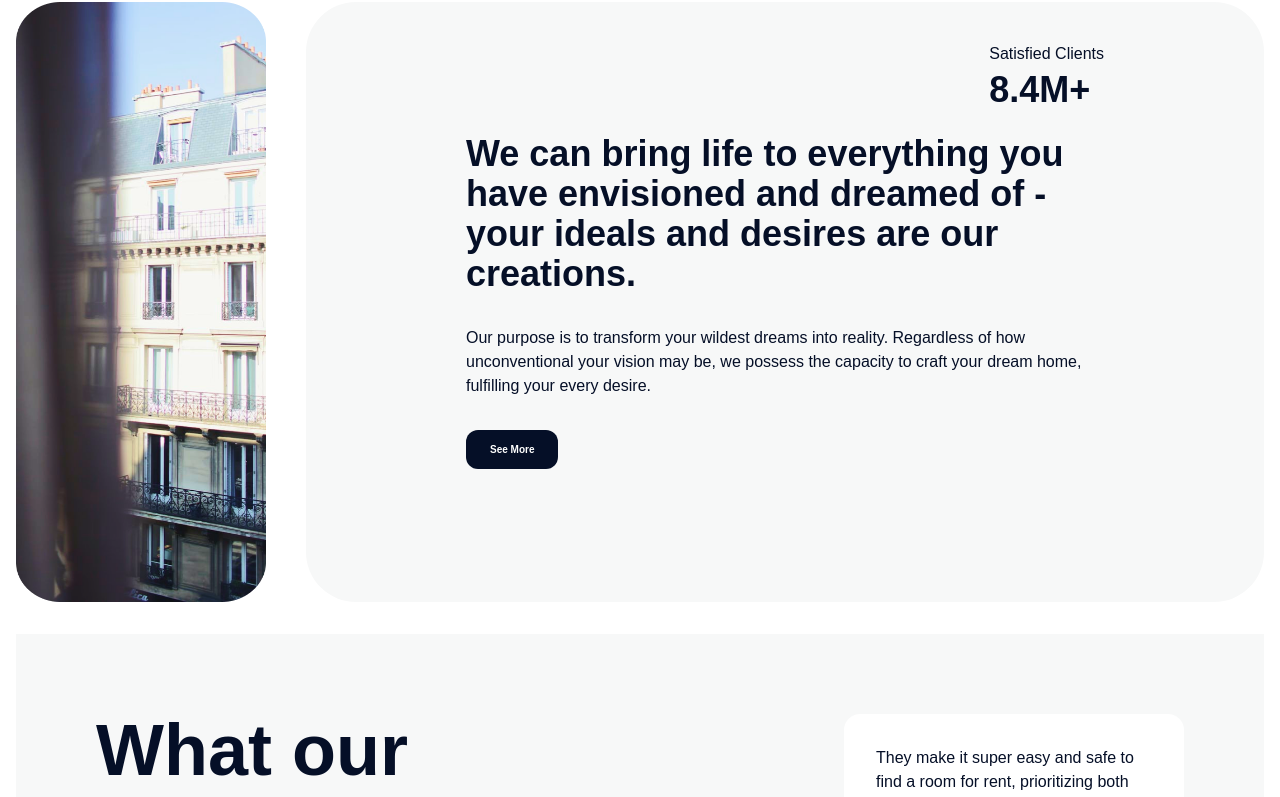
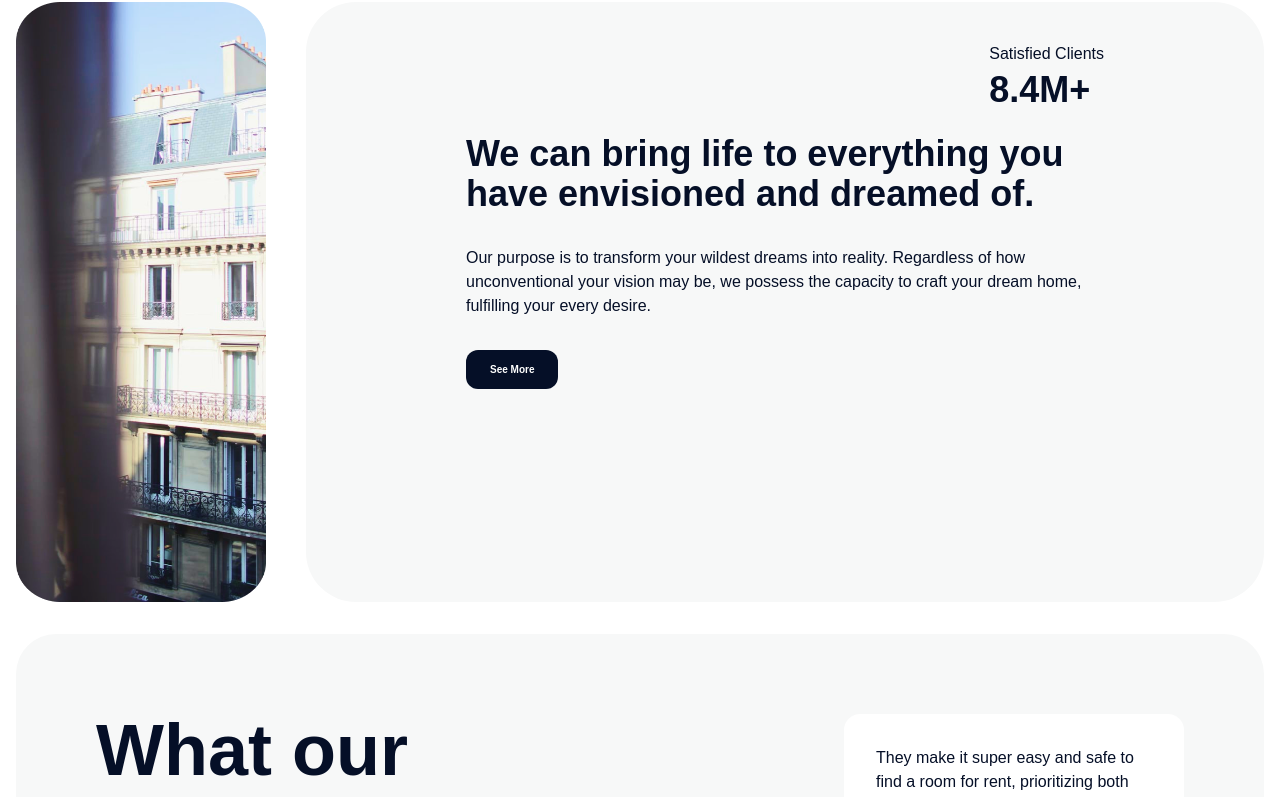
Before and after one commit to medagui1/hulty, a React (Vite) app: page / in a window 1280 px wide. Shown: the part 870-1667 px from the top of the page. Built offline with nearby package versions, Linux system fonts and the light colour scheme; a web font is replaced by a local one.

Commit message:
fixing some minor layout issues and reducing the size of the about-us title

```diff
--- a/src/sections/AboutUs.jsx
+++ b/src/sections/AboutUs.jsx
@@ -18,8 +18,7 @@ const AboutUs = () => {
         </div>
         <div>
           <h2 className="font-bold text-4xl mt-6">
-            We can bring life to everything you have envisioned and dreamed of -
-            your ideals and desires are our creations.
+            We can bring life to everything you have envisioned and dreamed of.
           </h2>
           <p className="my-8">
             Our purpose is to transform your wildest dreams into reality.
--- a/src/sections/CustomerReviews.jsx
+++ b/src/sections/CustomerReviews.jsx
@@ -4,9 +4,9 @@ import CustomerReview from "../components/CustomerReview";
 const CustomerReviews = () => {
   let review = customersReviews[0];
   return (
-    <div className="bg-primary p-15 mt-8 p-20 max-sm:p-5">
+    <div className="bg-primary p-15 mt-8 p-20 max-sm:p-5 rounded-[40px]">
       <div className="flex justify-between flex-2 max-xl:justify-center flex-wrap gap-8">
-        <h1 className="text-7xl font-bold max-sm:text-5xl mb-10 mr-40 max-xl:mr-20">What our <br />customers say</h1>
+        <h1 className="text-7xl font-bold max-sm:text-5xl mb-10 mr-40 max-xl:mr-20 max-sm:ml-8 max-sm:mt-8">What our <br />customers say</h1>
         {/* <div className="max-lg:self-center my-4">
           <CustomerReview
             content={review.content}
```
